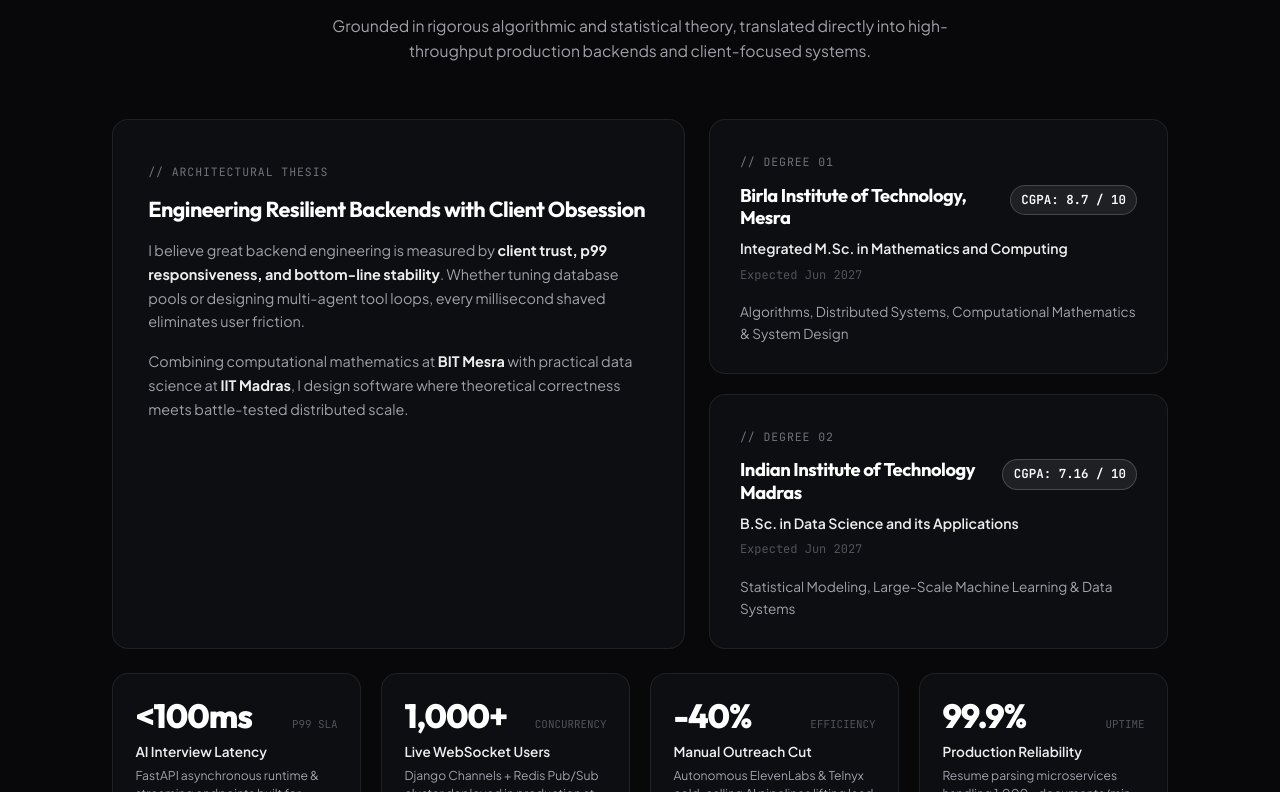
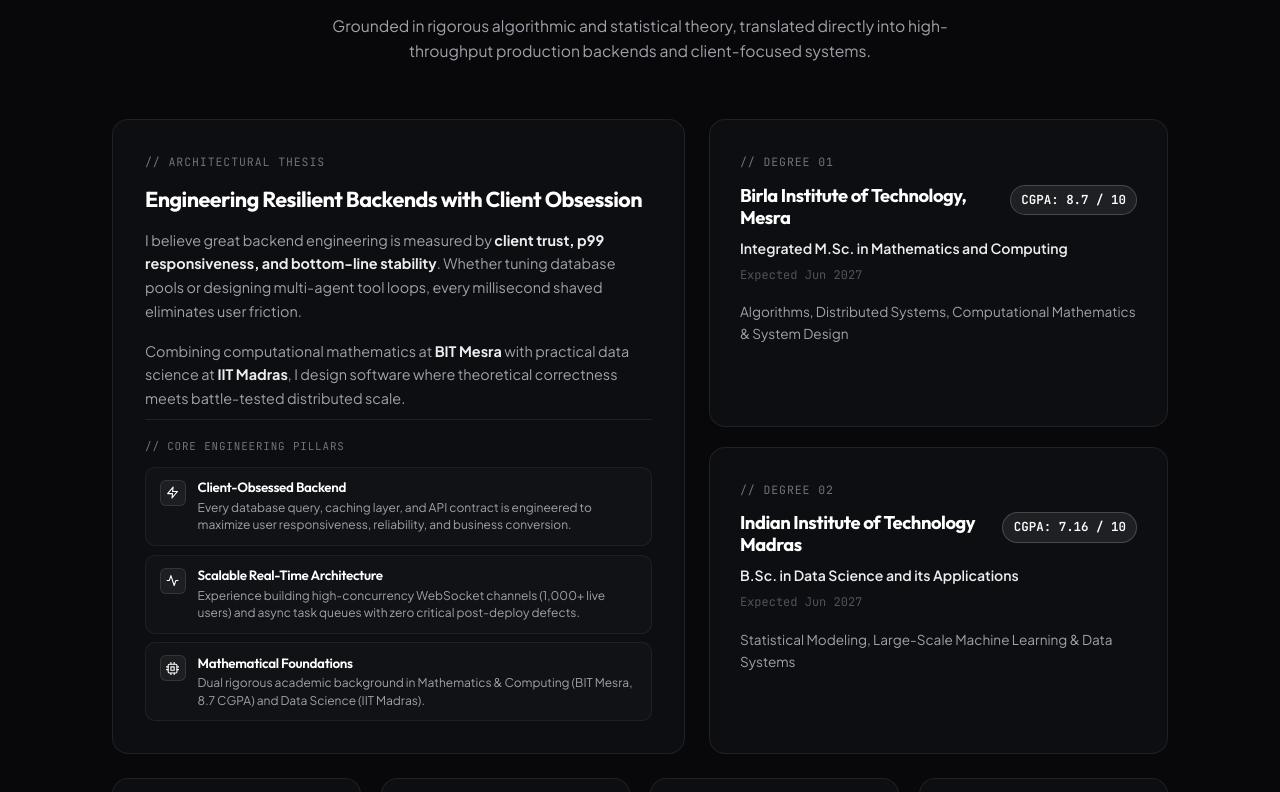
Before and after one commit to CuriousAd/Portfolio, a React (Vite) app: page / in a window 1280 px wide. Shown: the part 1048-1840 px from the top of the page. Built offline with nearby package versions, Linux system fonts and the light colour scheme; no server answers.

Commit message:
fix(ui): fill thesis card space with pillars, fix skills bubble matrix, fix project card expansion, and move visitor counter above footer

```diff
--- a/src/App.css
+++ b/src/App.css
@@ -23,3 +23,12 @@
     transform: translateY(0);
   }
 }
+
+.pre-footer-counter-bar {
+  display: flex;
+  justify-content: center;
+  align-items: center;
+  padding: 2rem 1rem 2rem;
+  position: relative;
+  z-index: 5;
+}
--- a/src/App.jsx
+++ b/src/App.jsx
@@ -6,6 +6,7 @@
 import Projects from './components/Projects';
 import Skills from './components/Skills';
 import Contact from './components/Contact';
+import VisitorCounter from './components/VisitorCounter';
 import Footer from './components/Footer';
 import './App.css';
 
@@ -22,6 +23,9 @@
         <Skills />
         <Contact />
       </main>
+      <div className="pre-footer-counter-bar">
+        <VisitorCounter />
+      </div>
       <Footer />
     </div>
   );
--- a/src/components/About.jsx
+++ b/src/components/About.jsx
@@ -1,5 +1,5 @@
 import React from 'react';
-import { FiBookOpen } from 'react-icons/fi';
+import { FiBookOpen, FiZap, FiActivity, FiCpu } from 'react-icons/fi';
 import { personalData } from '../data/personal';
 import SpotlightCard from './react-bits/SpotlightCard';
 import BlurFade from './react-bits/BlurFade';
@@ -32,6 +32,8 @@
   }
 ];
 
+const pillarIcons = [<FiZap key="0" />, <FiActivity key="1" />, <FiCpu key="2" />];
+
 export const About = () => {
   return (
     <section className="section" id="about">
@@ -52,10 +54,10 @@
         {/* Bento Grid: Resilient Card on Left (Full) + 2 Stacked Degree Cards on Right */}
         <div className="about-bento-container">
           <div className="about-resilient-split">
-            {/* Left: Full Height Resilient Card */}
+            {/* Left: Full Height Resilient Card with Architectural Pillars */}
             <BlurFade delay={0.1} className="about-left-col">
               <SpotlightCard className="about-thesis-card">
-                <div>
+                <div className="thesis-top-content">
                   <span className="thesis-terminal-tag">// ARCHITECTURAL THESIS</span>
                   <h3 className="thesis-title">
                     Engineering Resilient Backends with Client Obsession
@@ -66,6 +68,21 @@
                   <p className="thesis-p">
                     Combining computational mathematics at <strong>BIT Mesra</strong> with practical data science at <strong>IIT Madras</strong>, I design software where theoretical correctness meets battle-tested distributed scale.
                   </p>
+                </div>
+
+                <div className="thesis-pillars-wrapper">
+                  <span className="thesis-pillars-tag">// CORE ENGINEERING PILLARS</span>
+                  <div className="thesis-pillars-list">
+                    {personalData.pillars.map((pillar, idx) => (
+                      <div key={idx} className="thesis-pillar-item">
+                        <div className="pillar-item-icon">{pillarIcons[idx]}</div>
+                        <div className="pillar-item-body">
+                          <h4 className="pillar-item-title">{pillar.title}</h4>
+                          <p className="pillar-item-desc">{pillar.desc}</p>
+                        </div>
+                      </div>
+                    ))}
+                  </div>
                 </div>
               </SpotlightCard>
             </BlurFade>
--- a/src/components/Footer.jsx
+++ b/src/components/Footer.jsx
@@ -1,7 +1,6 @@
 import React from 'react';
 import { FiGithub, FiLinkedin, FiMail, FiArrowUp } from 'react-icons/fi';
 import { personalData } from '../data/personal';
-import VisitorCounter from './VisitorCounter';
 import '../styles/Footer.css';
 
 export const Footer = () => {
@@ -16,11 +15,8 @@
           {personalData.name} <span style={{ color: 'var(--text-tertiary)' }}>&bull;</span> 2026
         </div>
 
-        <div className="footer-center">
-          <div className="footer-copyright">
-            Engineered with a minimalist monochrome aesthetic. Inspired by React Bits.
-          </div>
-          <VisitorCounter />
+        <div className="footer-copyright">
+          Engineered with a minimalist monochrome aesthetic. Inspired by React Bits.
         </div>
 
         <div className="footer-socials">
--- a/src/styles/About.css
+++ b/src/styles/About.css
@@ -23,11 +23,93 @@
 }
 
 .about-thesis-card {
-  padding: 2.4rem 2.2rem;
+  padding: 2rem 2rem;
   height: 100%;
   display: flex;
   flex-direction: column;
+  justify-content: space-between;
+  gap: 1.25rem;
+}
+
+.thesis-top-content {
+  display: flex;
+  flex-direction: column;
+}
+
+.thesis-pillars-wrapper {
+  margin-top: 0.5rem;
+  padding-top: 1.15rem;
+  border-top: 1px solid rgba(255, 255, 255, 0.08);
+  display: flex;
+  flex-direction: column;
+  gap: 0.65rem;
+}
+
+.thesis-pillars-tag {
+  font-family: var(--font-mono);
+  font-size: 0.68rem;
+  color: var(--text-tertiary);
+  letter-spacing: 0.08em;
+  text-transform: uppercase;
+}
+
+.thesis-pillars-list {
+  display: flex;
+  flex-direction: column;
+  gap: 0.55rem;
+}
+
+.thesis-pillar-item {
+  display: flex;
+  align-items: flex-start;
+  gap: 0.75rem;
+  padding: 0.7rem 0.85rem;
+  border-radius: var(--radius-md);
+  background: rgba(255, 255, 255, 0.02);
+  border: 1px solid rgba(255, 255, 255, 0.06);
+  transition: all 0.2s cubic-bezier(0.16, 1, 0.3, 1);
+}
+
+.thesis-pillar-item:hover {
+  background: rgba(255, 255, 255, 0.05);
+  border-color: rgba(255, 255, 255, 0.16);
+  transform: translateX(3px);
+}
+
+.pillar-item-icon {
+  width: 26px;
+  height: 26px;
+  border-radius: var(--radius-sm);
+  background: rgba(255, 255, 255, 0.05);
+  border: 1px solid rgba(255, 255, 255, 0.1);
+  color: #FFFFFF;
+  display: flex;
+  align-items: center;
   justify-content: center;
+  font-size: 0.82rem;
+  flex-shrink: 0;
+  margin-top: 0.05rem;
+}
+
+.pillar-item-body {
+  display: flex;
+  flex-direction: column;
+  gap: 0.15rem;
+}
+
+.pillar-item-title {
+  font-size: 0.84rem;
+  font-weight: 600;
+  color: #FFFFFF;
+  margin: 0;
+  line-height: 1.3;
+}
+
+.pillar-item-desc {
+  font-size: 0.75rem;
+  line-height: 1.45;
+  color: var(--text-secondary);
+  margin: 0;
 }
 
 .about-degrees-column {
--- a/src/styles/Projects.css
+++ b/src/styles/Projects.css
@@ -36,16 +36,18 @@
   display: grid;
   grid-template-columns: 1fr;
   gap: 2rem;
+  align-items: start;
 }
 
 @media (min-width: 900px) {
   .projects-grid {
     grid-template-columns: repeat(2, 1fr);
+    align-items: start;
   }
 }
 
 .project-card {
-  height: 100%;
+  height: auto;
   display: flex;
   flex-direction: column;
 }
--- a/src/styles/Skills.css
+++ b/src/styles/Skills.css
@@ -195,34 +195,47 @@
   color: #A1A1AA;
 }
 
-/* Space-Optimized Glass Bubble Cloud (Fills Width in 2 Neat Rows) */
+/* Clean 2-Column Foundations Matrix (Eliminates text truncation & overlapping) */
 .foundations-bubble-cloud {
-  display: flex;
-  flex-wrap: wrap;
-  gap: 0.45rem;
+  display: grid;
+  grid-template-columns: repeat(2, 1fr);
+  gap: 0.6rem;
   width: 100%;
 }
 
+@media (max-width: 540px) {
+  .foundations-bubble-cloud {
+    grid-template-columns: 1fr;
+  }
+}
+
 .foundation-bubble {
-  flex: 1 1 calc(33.333% - 0.45rem);
-  min-width: 130px;
+  width: 100%;
   display: inline-flex;
   align-items: center;
-  justify-content: center;
-  gap: 0.45rem;
-  font-size: 0.75rem;
+  gap: 0.55rem;
+  font-size: 0.78rem;
   font-weight: 500;
   color: var(--text-secondary);
   background: radial-gradient(ellipse at top, rgba(255, 255, 255, 0.05), rgba(255, 255, 255, 0.015) 80%);
   border: 1px solid rgba(255, 255, 255, 0.08);
-  padding: 0.38rem 0.75rem;
+  padding: 0.5rem 0.9rem;
   border-radius: var(--radius-full);
   box-shadow: inset 0 1px 1px rgba(255, 255, 255, 0.09), 0 2px 6px rgba(0, 0, 0, 0.25);
   cursor: default;
   user-select: none;
   backdrop-filter: blur(8px);
   white-space: nowrap;
+  overflow: hidden;
+  text-overflow: ellipsis;
+  box-sizing: border-box;
   transition: color 0.2s ease, border-color 0.2s ease, background 0.2s ease, box-shadow 0.2s ease;
+}
+
+.foundation-bubble span:last-child {
+  overflow: hidden;
+  text-overflow: ellipsis;
+  white-space: nowrap;
 }
 
 .foundation-bubble:hover {
```
